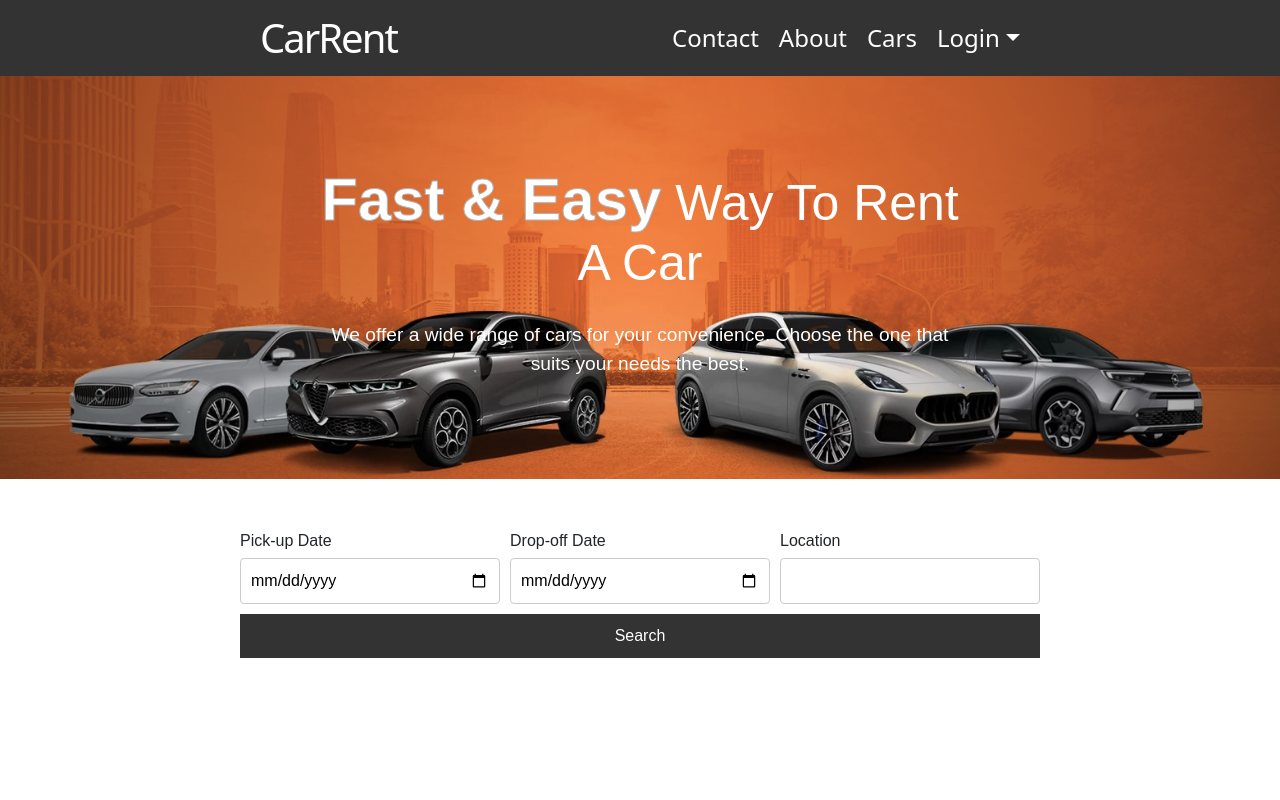
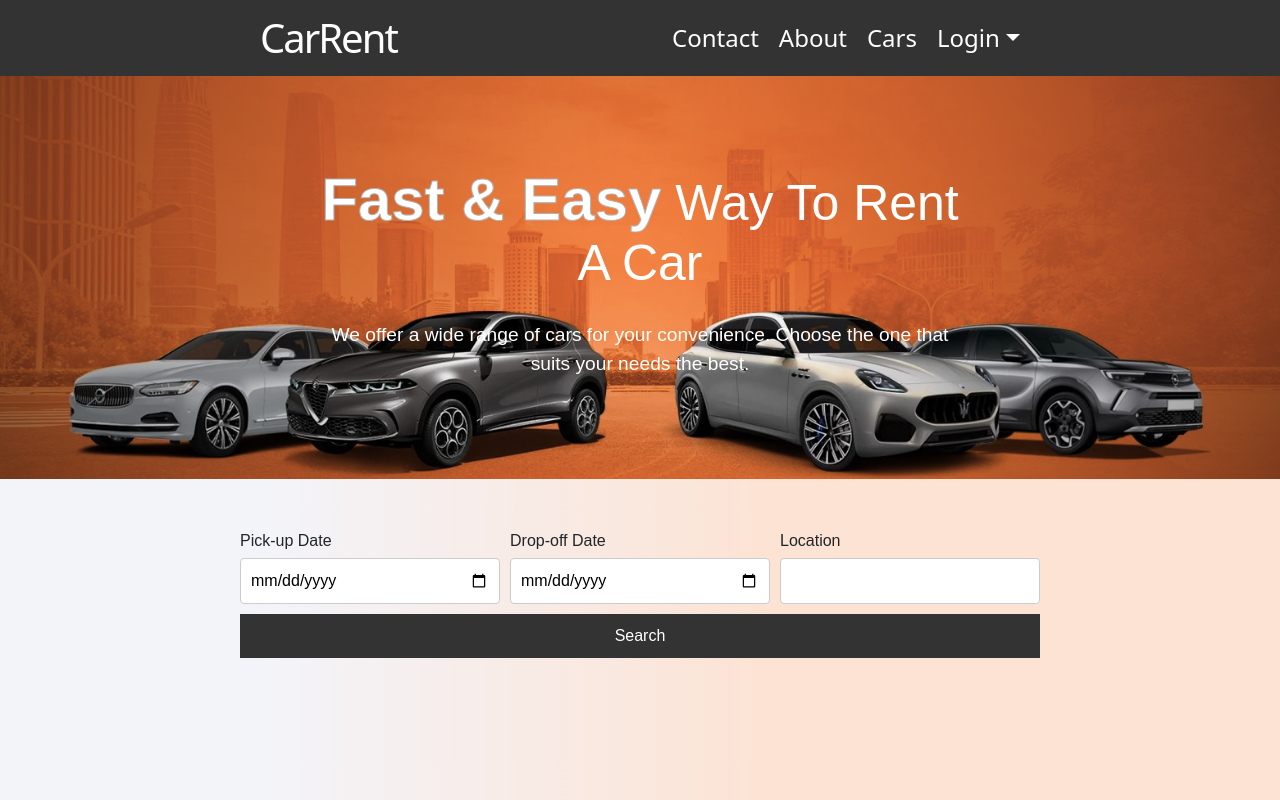
Before and after one commit to SoldierAdam/React-Rent-A-Car, a React (Create React App) app: page / in a window 1280 px wide. Shown: the top 800 px of the page. Built offline with nearby package versions, Linux system fonts and the light colour scheme.

Commit message:
footer min-height: 100vh

```diff
--- a/src/App.css
+++ b/src/App.css
@@ -1,5 +1,11 @@
 .App {
   text-align: center;
+
+}
+
+.app {
+	background: linear-gradient(to left, rgb(252, 227, 212) 40%, rgb(243, 244, 250) 80%);
+	min-height: 100vh;
 }
 
 .App-logo {
--- a/src/App.tsx
+++ b/src/App.tsx
@@ -18,6 +18,7 @@ function App() {
 
 	return (
 		<>
+				<div className='app'>
 			<BrowserRouter>
 				<OverlayLoader />
 				<Navbar />
@@ -26,12 +27,14 @@ function App() {
 						<Route path="/" element={<Index />} />
 						<Route path="/contact" element={<Contact />} />
 						{/* <Route path="/admin" element={<Admin/>} /> */}
-					<Route path='cars' element={<Cars />} />
+						<Route path='cars' element={<Cars pickupDate="" dropoffDate="" location="" days={-1} />} />
 						<Route path="/login" element={<Login initialUserName="" initialPassword="" />} />
 						<Route path='/signUp' element={<SignUp initialEmail="" initialPassword="" initialUserName="" />} />
 					</Routes>
+			</BrowserRouter>
+				</div>
 				<Footer />
-			</BrowserRouter>
+
 		</>
 	);
 }
```
Lines whose indentation alone changed are shown as unchanged.
